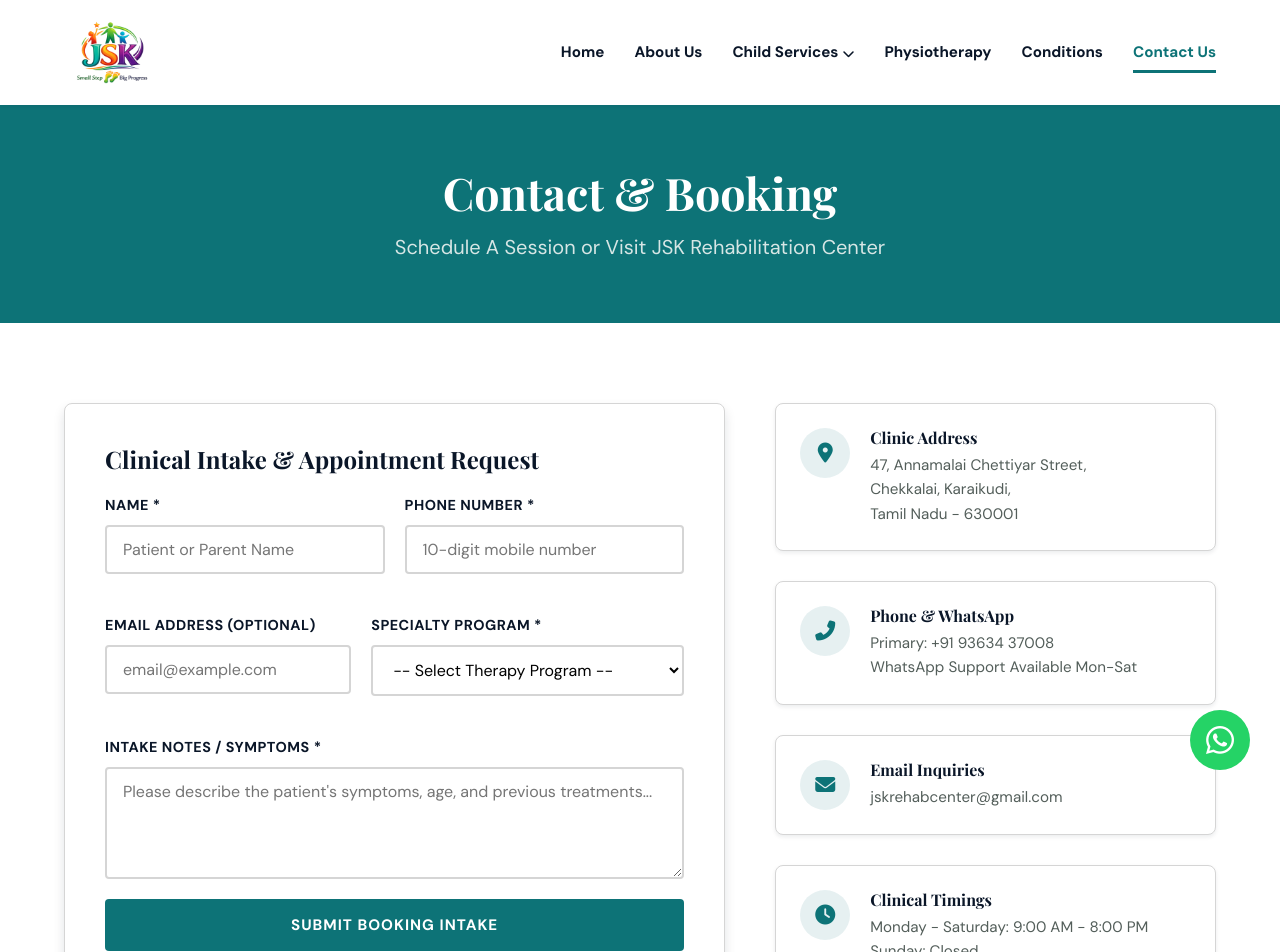
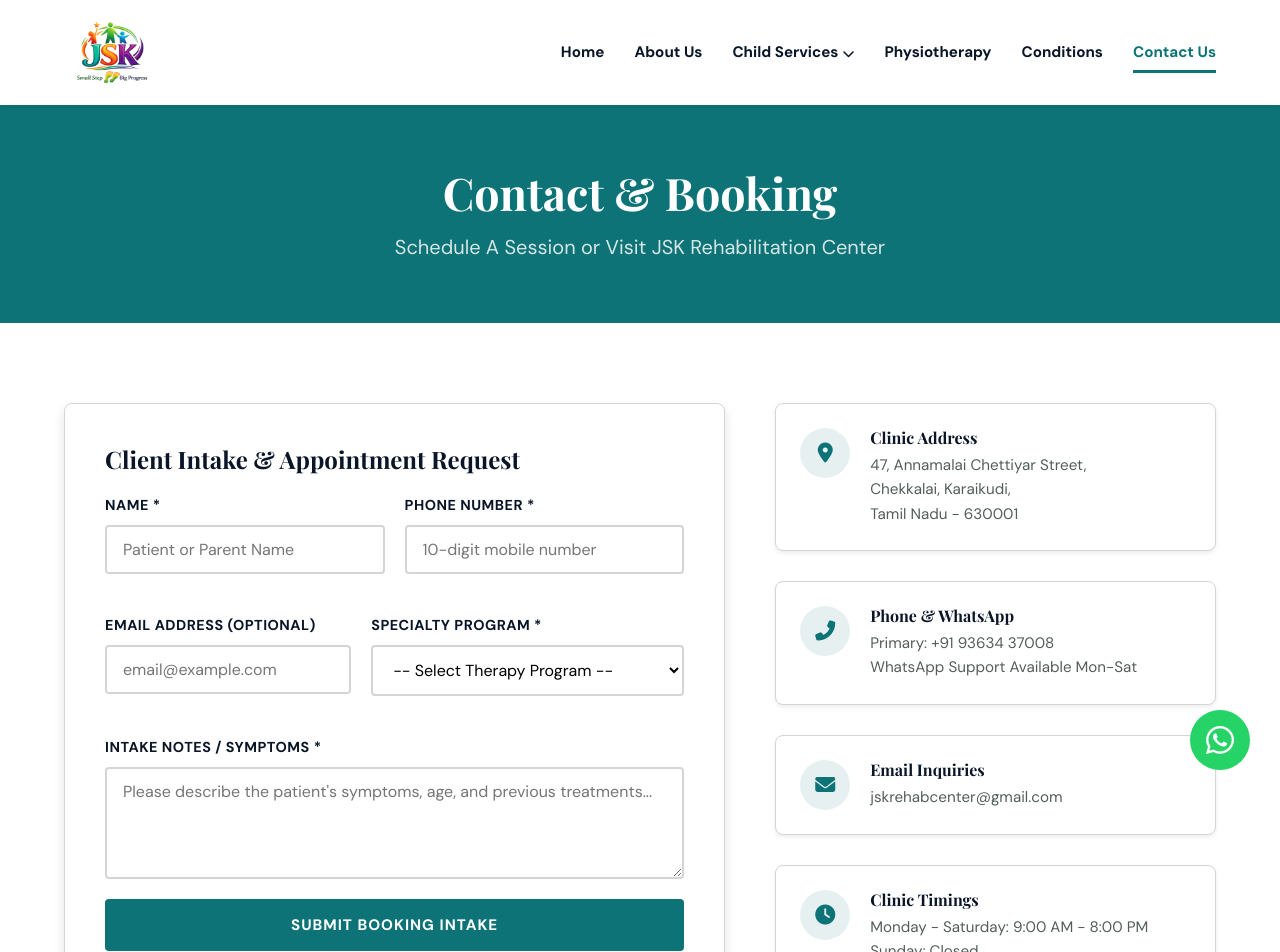
Before and after one commit to actionhoodai-dev/jsk-child-development-clinic, a Next.js app: page /contact in a window 1280 px wide. Shown: the top 952 px of the page. Built offline with nearby package versions, Linux system fonts and the light colour scheme.

Commit message:
fix: rename Clinical Timings to Clinic Timings and Clinical Intake to Client Intake across all pages

```diff
--- a/src/app/child-services/[id]/page.tsx
+++ b/src/app/child-services/[id]/page.tsx
@@ -621,7 +621,7 @@
                     <i className="fas fa-file-medical" style={{ color: 'var(--accent-orange)', fontSize: '1.25rem' }}></i>
                     <div>
                       <div style={{ fontSize: '0.8rem', color: 'rgba(250,250,248,0.6)', textTransform: 'uppercase', letterSpacing: '0.5px' }}>Admission Process</div>
-                      <div style={{ fontSize: '0.95rem', fontWeight: '600' }}>Clinical Intake Assessment Required</div>
+                      <div style={{ fontSize: '0.95rem', fontWeight: '600' }}>Client Intake Assessment Required</div>
                     </div>
                   </div>
 
--- a/src/app/child-services/page.tsx
+++ b/src/app/child-services/page.tsx
@@ -141,7 +141,7 @@
               Every pediatric program at JSK follows clinical guidelines modeled on leading Canadian child rehab centers. We integrate speech therapy, sensory integration, and behavioral therapy to give children a unified, comprehensive care program.
             </p>
             <Link href="/contact" className="btn btn-accent">
-              Schedule A Clinical Intake
+              Schedule A Client Intake
             </Link>
           </Reveal>
         </div>
--- a/src/app/contact/page.tsx
+++ b/src/app/contact/page.tsx
@@ -151,7 +151,7 @@
             {/* Form side */}
             <Reveal direction="left">
               <div className="contact-form-container">
-                <h3 style={{ marginBottom: '20px' }}>Clinical Intake & Appointment Request</h3>
+                <h3 style={{ marginBottom: '20px' }}>Client Intake & Appointment Request</h3>
 
                 {submitted ? (
                   <div
@@ -360,7 +360,7 @@
                     <i className="fas fa-clock"></i>
                   </div>
                   <div className="info-details">
-                    <h4>Clinical Timings</h4>
+                    <h4>Clinic Timings</h4>
                     <p>
                       Monday - Saturday: 9:00 AM - 8:00 PM
                       <br />
```
